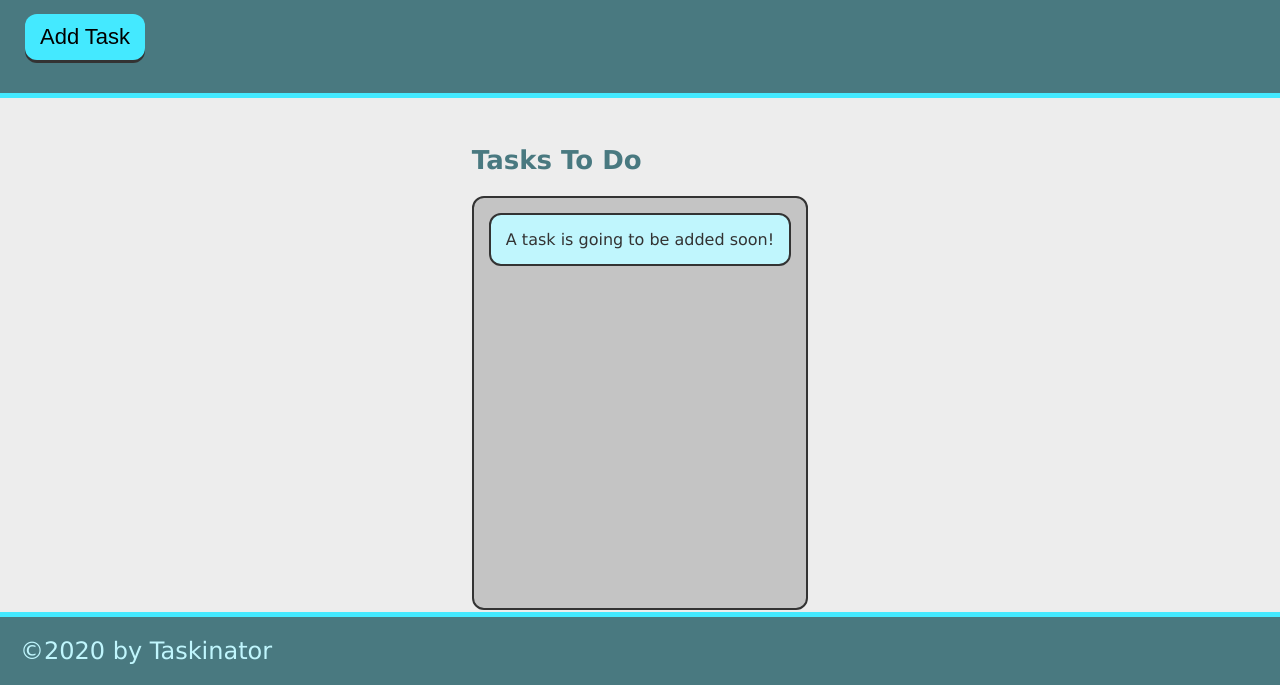
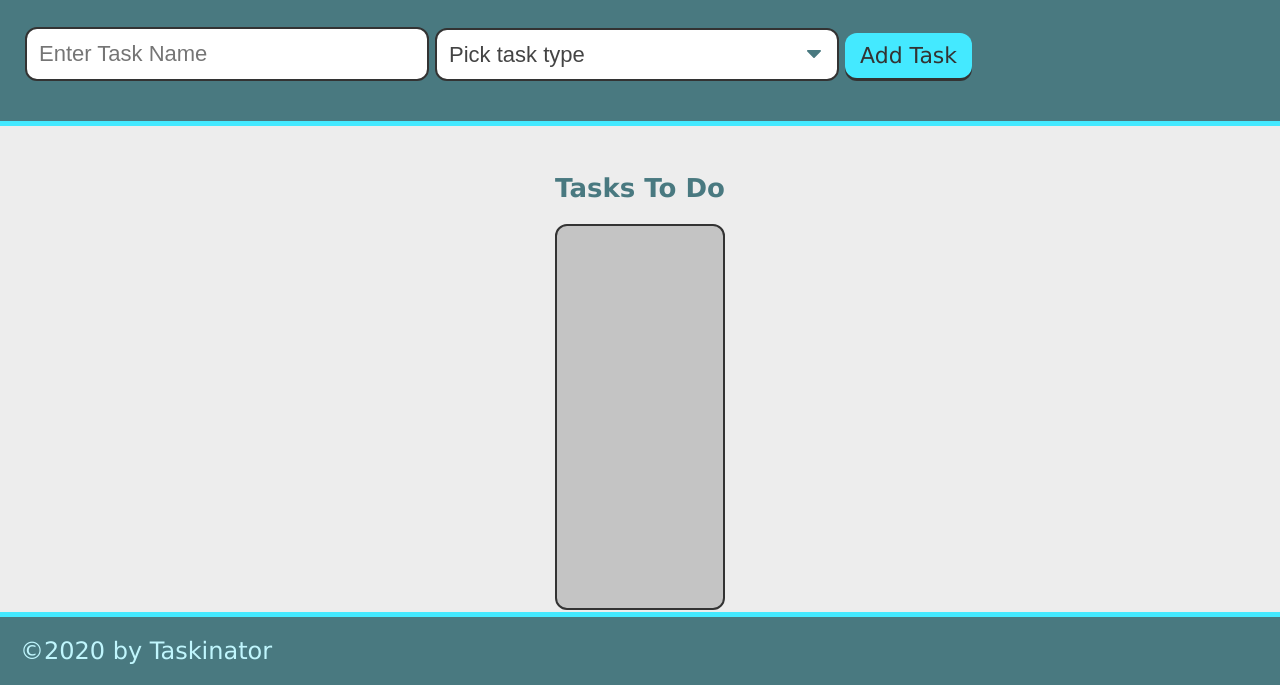
Before and after one commit to Nahom-Assefa/Taskinator, a plain HTML site: page index.html in a window 1280 px wide. Shown: the part 115-800 px from the top of the page. Drawn offline with Linux system fonts and the light colour scheme.

Commit message:
submit form added to html

```diff
--- a/index.html
+++ b/index.html
@@ -12,15 +12,28 @@
 <header>
     <h1 class="page-title">Taskinator</h1>
     <p>Click the button below to add a new task!</p>
-    <button class="btn" id ="save-task"> Add Task </button>
+    <form id= "task-form">
+        <div class="form-group">
+            <input type="text" name="task-name" placeholder="Enter Task Name" />
+        </div>
+        <div class= "form-group">
+            <select name= "task-type" class= "select-dropdown">
+                <option value= "" disabled selected> Pick  task type </option>
+                <option value="Print"> Print </option>
+                <option value= "Web"> Web </option>
+                <option value= "Mobile"> Mobile </option>
+            </select>
+        </div>
+        <div class= "form-group">
+            <btn class= "btn" id= "save-task" type= "submit"> Add Task </btn>
+        </div>
+    </form>
 </header>
 
 <main class= "page-content">
     <section class= "task-wrapper">
     <h2 class= "list-title"> Tasks To Do </h2>
-    <ul class= "task-list" id = "tasks-to-do">
-        <li class= "task-item"> A task is going to be added soon!</li>
-    </ul>
+    <ul class= "task-list" id = "tasks-to-do"></ul>
     </section>
 </main>
 
```
